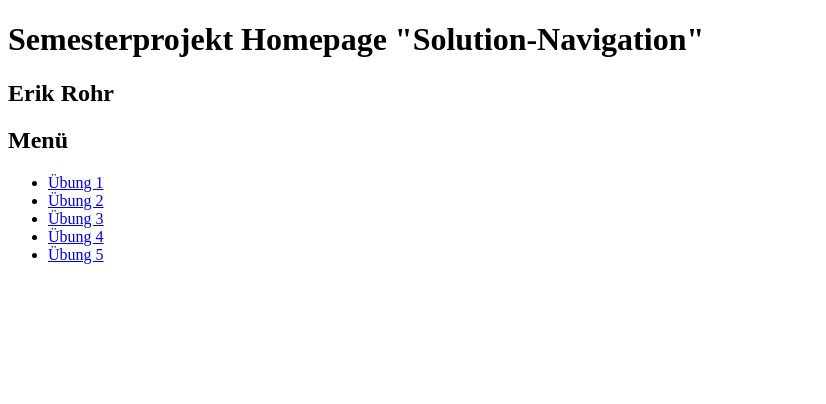
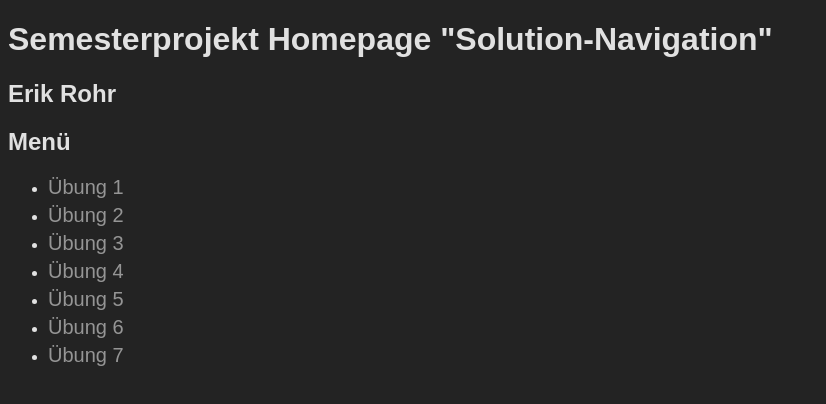
Before and after one commit to myrol/WebEngineering_Homepage, a plain HTML site: page index.html in a window 1280 px wide. Shown: the whole page, without its empty margins (0-826 px from the left). Drawn offline with Linux system fonts and the light colour scheme.

Commit message:
Adjusted Dark Mode Design to Homepage

```diff
--- a/index.html
+++ b/index.html
@@ -3,6 +3,30 @@
 <head>
     <meta charset="UTF-8">
     <title>Homepage Erik Rohr</title>
+
+    <style>
+        body {
+            background: #232323;
+            color: #e1e1e1;
+            font-family: Arial, serif
+        }
+
+        li {
+            margin-bottom: 5px;
+        }
+
+        a {
+            color: #e1e1e1;
+            text-decoration: none;
+            font-size: 15pt;
+            opacity: 0.6;
+            transition: 0.2s;
+        }
+
+        a:hover {
+            opacity: 1;
+        }
+    </style>
 </head>
 <body>
     <h1> Semesterprojekt Homepage "Solution-Navigation" </h1>
@@ -15,6 +39,8 @@
         <li> <a href="Exercises/3/1.html" target="_self">Übung 3</a> </li>
         <li> <a href="Exercises/4/1.html" target="_self">Übung 4</a> </li>
         <li> <a href="Exercises/5/1.html" target="_self">Übung 5</a> </li>
+        <li> <a href="Exercises/6/1.html" target="_self">Übung 6</a> </li>
+        <li> <a href="Exercises/7/1.html" target="_self">Übung 7</a> </li>
     </ul>
 </body>
 </html>
```
